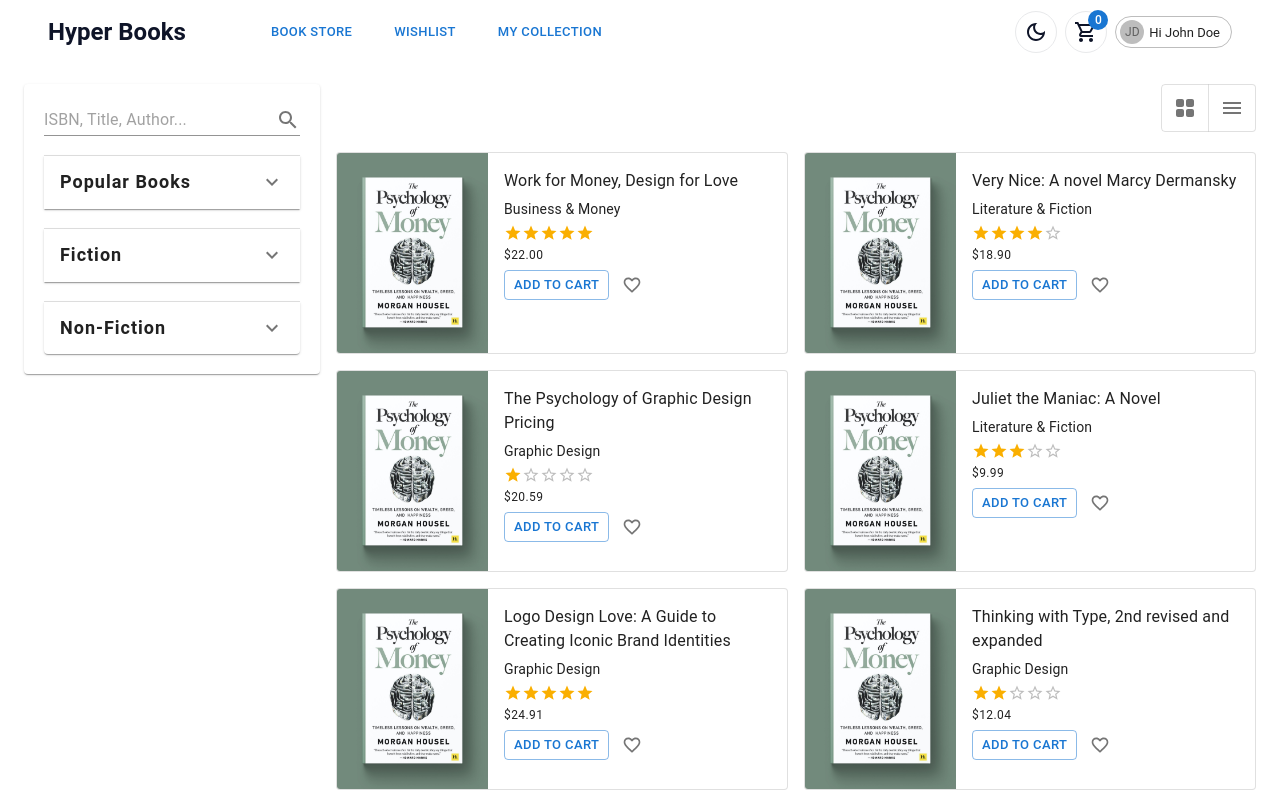
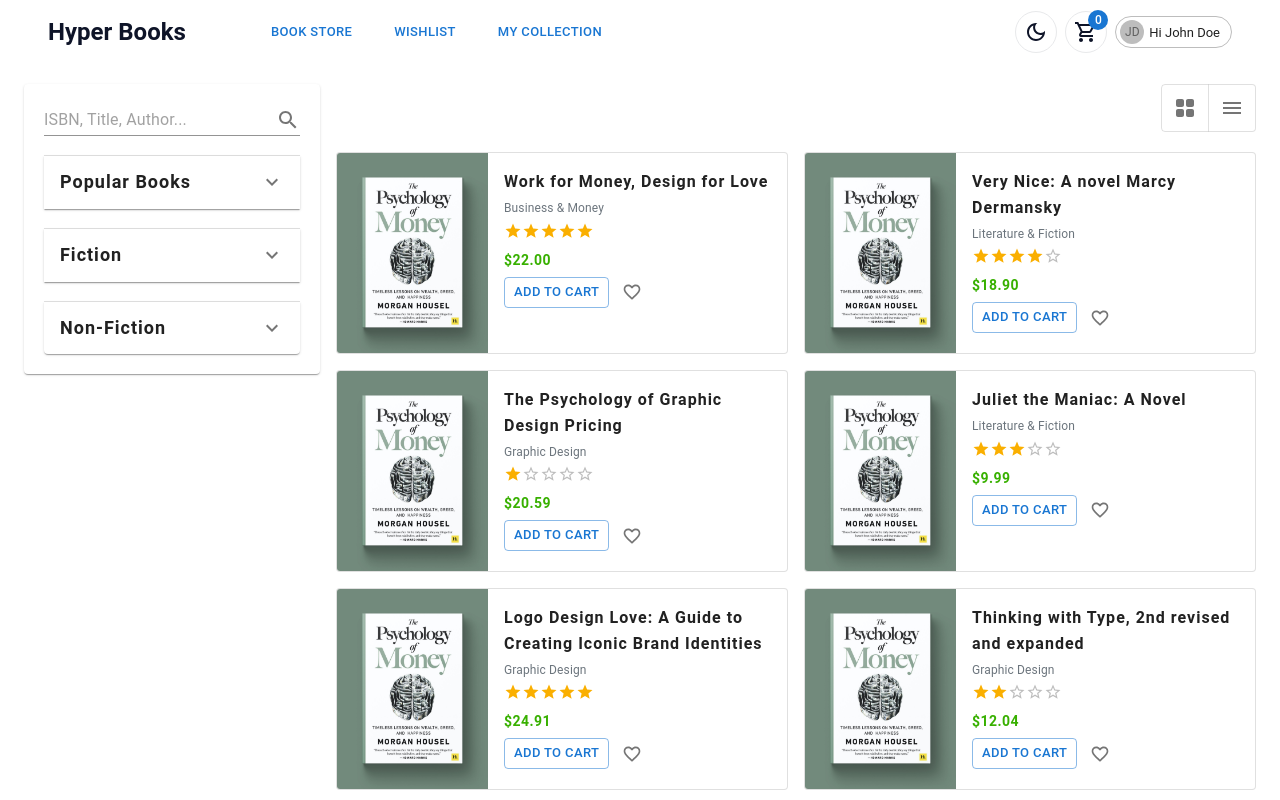
Before and after one commit to Jon-Felipe/hyperbooks, a React (Vite) app: page / in a window 1280 px wide. Built offline with nearby package versions, Linux system fonts and the light colour scheme.

Commit message:
book list item styling updates

```diff
--- a/src/components/BookGridView.tsx
+++ b/src/components/BookGridView.tsx
@@ -26,10 +26,27 @@ function BookGridView() {
               alt={book.title}
             />
             <CardContent>
-              <Typography variant='body1' component='h3' gutterBottom>
+              <Typography
+                variant='h6'
+                component='h3'
+                gutterBottom
+                sx={{
+                  fontSize: '16px',
+                  fontWeight: 'bold',
+                  letterSpacing: '1px',
+                }}
+              >
                 {book.title}
               </Typography>
-              <Typography variant='body2' component='p' gutterBottom>
+              <Typography
+                variant='body2'
+                component='p'
+                gutterBottom
+                sx={{
+                  color: '#6c757d',
+                  fontSize: '12px',
+                }}
+              >
                 {book.category}
               </Typography>
               <Rating
@@ -38,7 +55,16 @@ function BookGridView() {
                 precision={0.5}
                 readOnly
               />
-              <Typography variant='caption' component='p' gutterBottom>
+              <Typography
+                variant='caption'
+                component='p'
+                sx={{
+                  fontSize: '14px',
+                  fontWeight: 'bold',
+                  color: '#38b000',
+                  margin: '5px 0',
+                }}
+              >
                 ${book.price.toFixed(2)}
               </Typography>
               <Button variant='outlined' size='small'>
```
